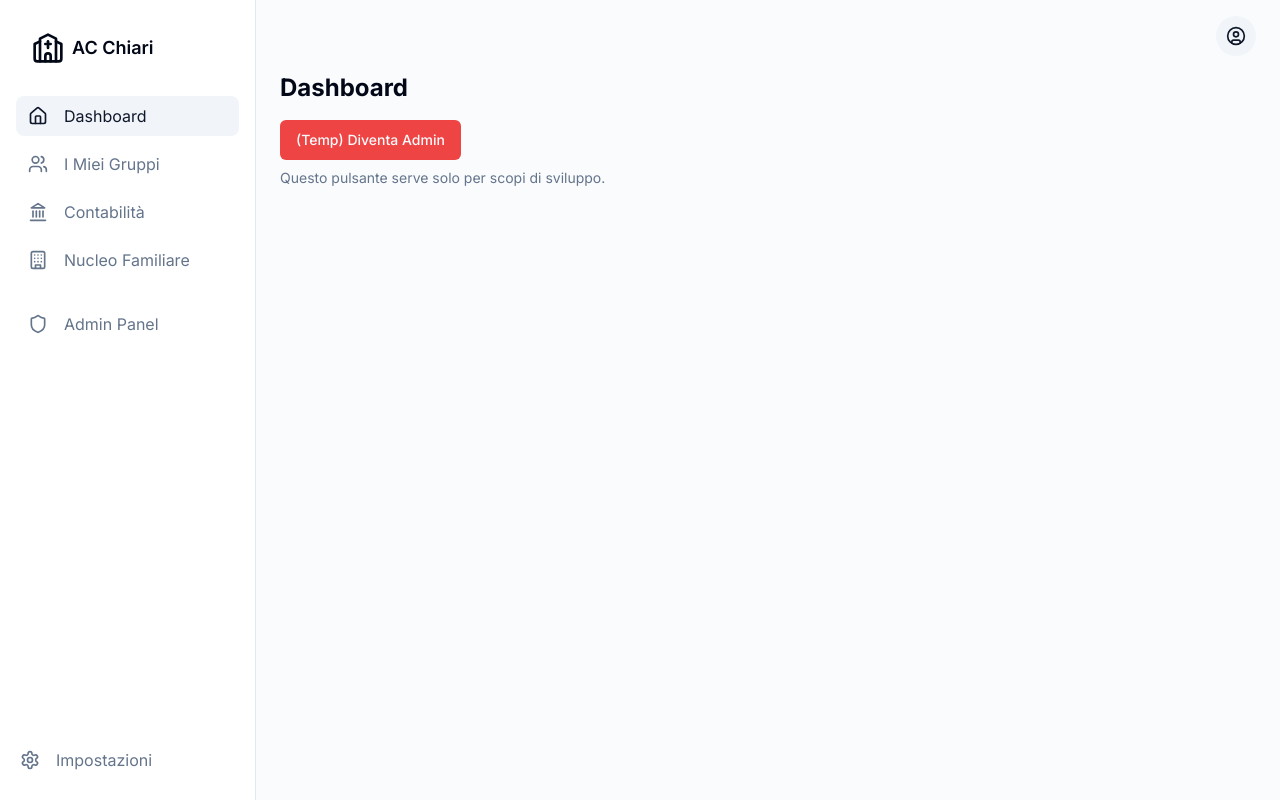
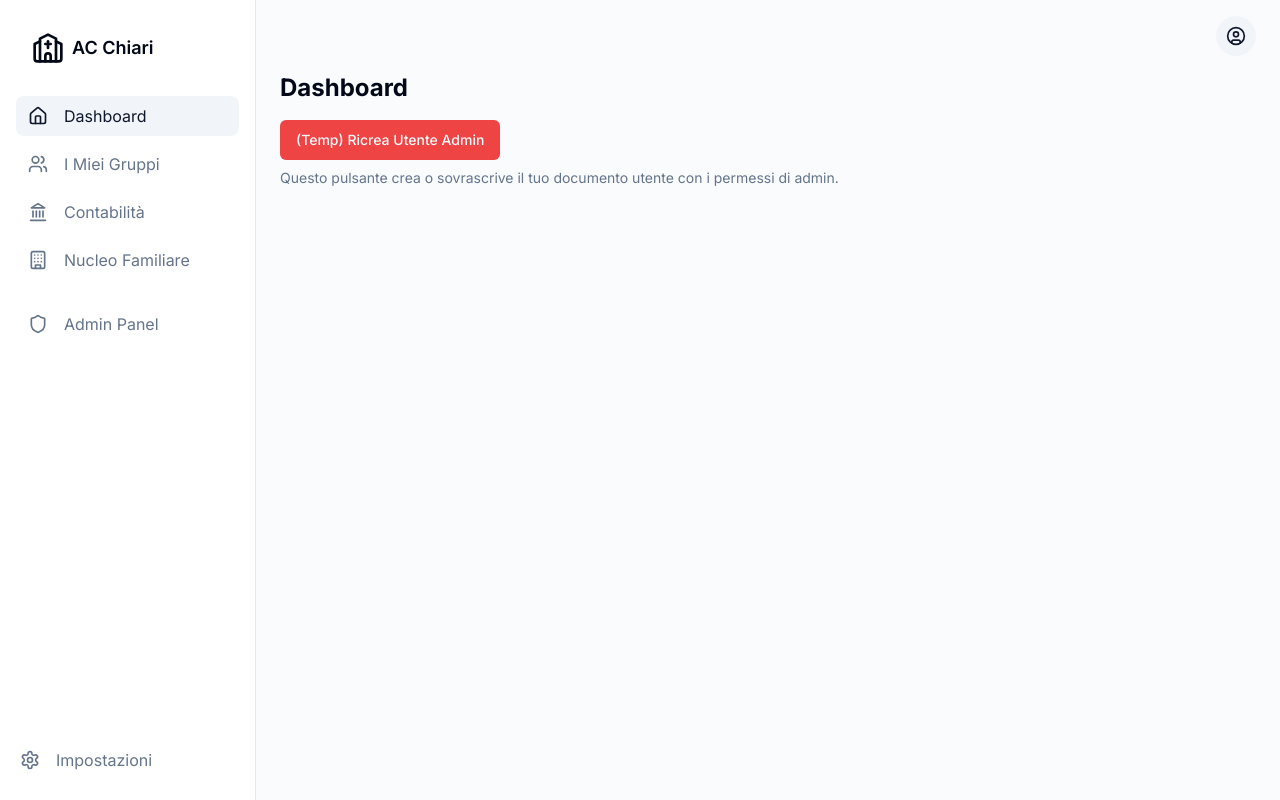
Before and after one commit to piantonimatteo99-code/ac-chiari, a Next.js app: page /dashboard in a window 1280 px wide. Built offline with nearby package versions, Linux system fonts and the light colour scheme; no server answers; sample sign-in values are in the browser's storage.

Commit message:
ora elimino questo documento però devi crearmi un pullsante momentano ch

```diff
--- a/app/(app)/dashboard/page.tsx
+++ b/app/(app)/dashboard/page.tsx
@@ -2,13 +2,13 @@
 
 import { Button } from "@/components/ui/button";
 import { useFirestore, useUser } from "@/src/firebase";
-import { doc, updateDoc, getDoc, arrayUnion } from "firebase/firestore";
+import { doc, setDoc } from "firebase/firestore";
 
 export default function DashboardPage() {
   const firestore = useFirestore();
   const { user } = useUser();
 
-  const handleBecomeAdmin = async () => {
+  const handleRecreateAdmin = async () => {
     if (!user || !firestore) {
       alert("Utente o database non trovato.");
       return;
@@ -17,16 +17,18 @@ export default function DashboardPage() {
     const userDocRef = doc(firestore, "users", user.uid);
 
     try {
-      // Aggiorna il documento per rispecchiare la struttura dell'immagine
-      await updateDoc(userDocRef, {
+      // Usa setDoc per creare o sovrascrivere il documento
+      await setDoc(userDocRef, {
+        id: user.uid,
+        email: user.email,
         displayName: user.email,
         role: "admin",
         roles: ["admin", "utente", "educatore"],
       });
-      alert("Ruolo e displayName aggiornati con successo! Potrebbe essere necessario ricaricare la pagina per vedere le modifiche.");
+      alert("Documento utente ricreato/aggiornato con successo come admin!");
     } catch (error) {
-      console.error("Errore durante l'aggiornamento del ruolo:", error);
-      alert("Si è verificato un errore durante l'aggiornamento del ruolo.");
+      console.error("Errore durante la creazione/aggiornamento del documento:", error);
+      alert("Si è verificato un errore durante l'operazione.");
     }
   };
 
@@ -34,11 +36,11 @@ export default function DashboardPage() {
     <div>
       <h1 className="text-2xl font-bold">Dashboard</h1>
       <div className="mt-4">
-        <Button onClick={handleBecomeAdmin} variant="destructive">
-          (Temp) Diventa Admin
+        <Button onClick={handleRecreateAdmin} variant="destructive">
+          (Temp) Ricrea Utente Admin
         </Button>
         <p className="text-sm text-muted-foreground mt-2">
-          Questo pulsante serve solo per scopi di sviluppo.
+          Questo pulsante crea o sovrascrive il tuo documento utente con i permessi di admin.
         </p>
       </div>
     </div>
```
